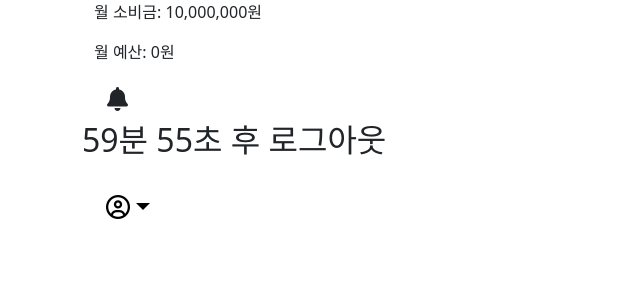
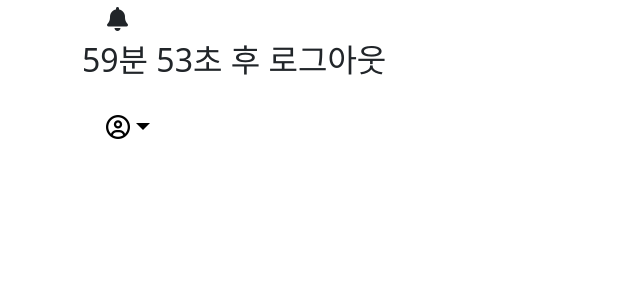
Before and after one commit to kimdavid0521/Vue_solo_leveling, a Vue app in the folder bank-poke/: page /main in a window 1280 px wide. Shown: the top 300 px of the page, without its empty margins (0-640 px from the left). Built offline with nearby package versions, Linux system fonts and the light colour scheme.

Commit message:
[Refactor] 구조수정 (#10)

```diff
--- a/bank-poke/src/components/Alarm.vue
+++ b/bank-poke/src/components/Alarm.vue
@@ -9,9 +9,6 @@
 -->
 <template>
   <div class="container">
-    <p>월 소비금: {{ monthConsumption.toLocaleString() }}원</p>
-    <p>월 예산: {{ budget.toLocaleString() }}원</p>
-
     <div class="dropdown">
       <button class="btn position-relative" data-bs-toggle="dropdown">
         <i class="fa-solid fa-bell fs-4"></i>
--- a/bank-poke/src/components/MyAccount.vue
+++ b/bank-poke/src/components/MyAccount.vue
@@ -77,20 +77,24 @@ import { useAuthStore } from '@/stores/auth';
 import { useRouter } from 'vue-router';
 const authStore = useAuthStore();
 const router = useRouter();
+
 // 로그아웃
 const logout = () => {
   router.push('/');
 };
 
+// 마이페이지 이동
 const myPage = () => {
   router.push('/mypage');
 };
 </script>
 
 <style>
+/* 드롭다운 아이템 너비 */
 .dropdown-item {
   width: 250px;
 }
+/* 드롭다운 토글 버튼 */
 .dropdown-toggle {
   background-color: transparent;
   border: none;
--- a/bank-poke/src/pages/Main.vue
+++ b/bank-poke/src/pages/Main.vue
@@ -7,11 +7,7 @@
 </template>
 
 <script setup>
-import { useAuthStore } from '@/stores/auth';
 import Alarm from '@/components/Alarm.vue';
 import TimeOut from '@/components/TimeOut.vue';
 import MyAccount from '@/components/MyAccount.vue';
-
-// 로그인한 유저 정보 가져오기
-const authStore = useAuthStore();
 </script>
```
